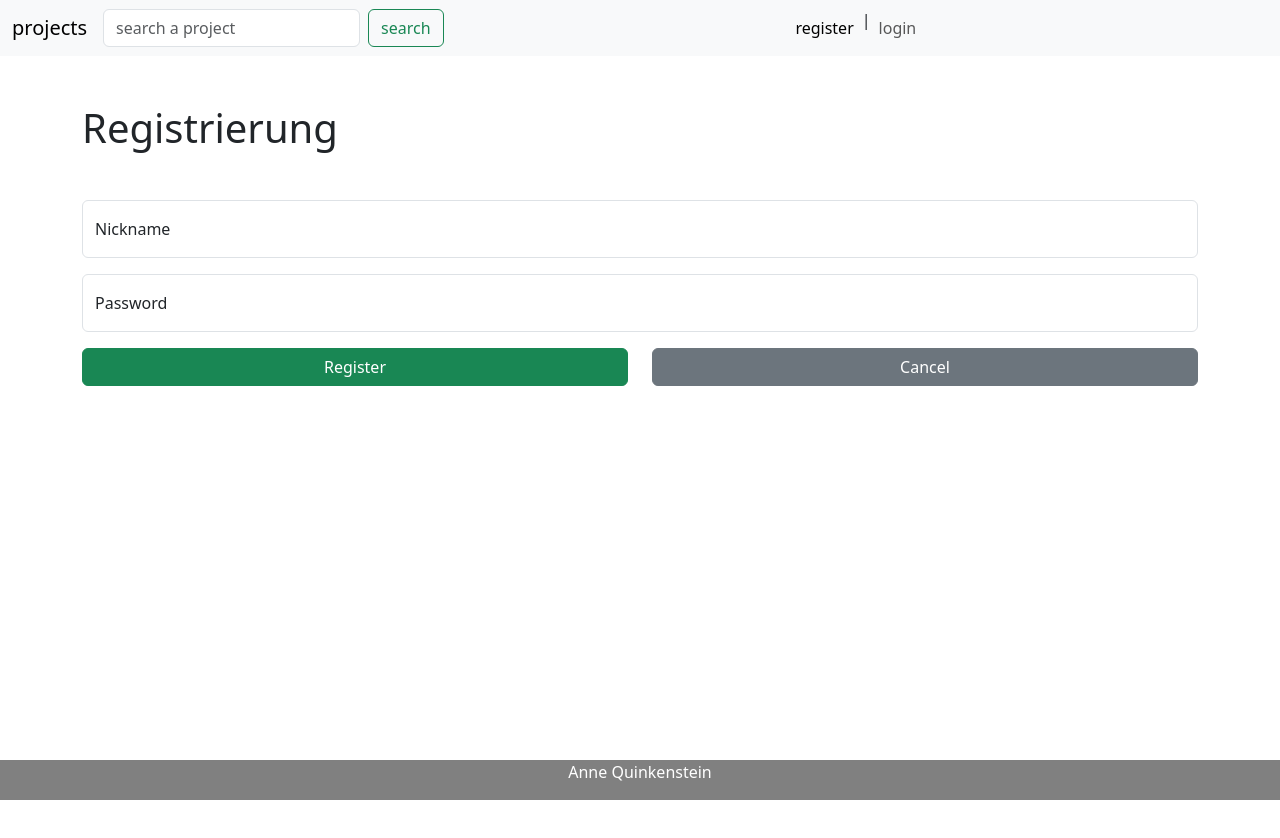
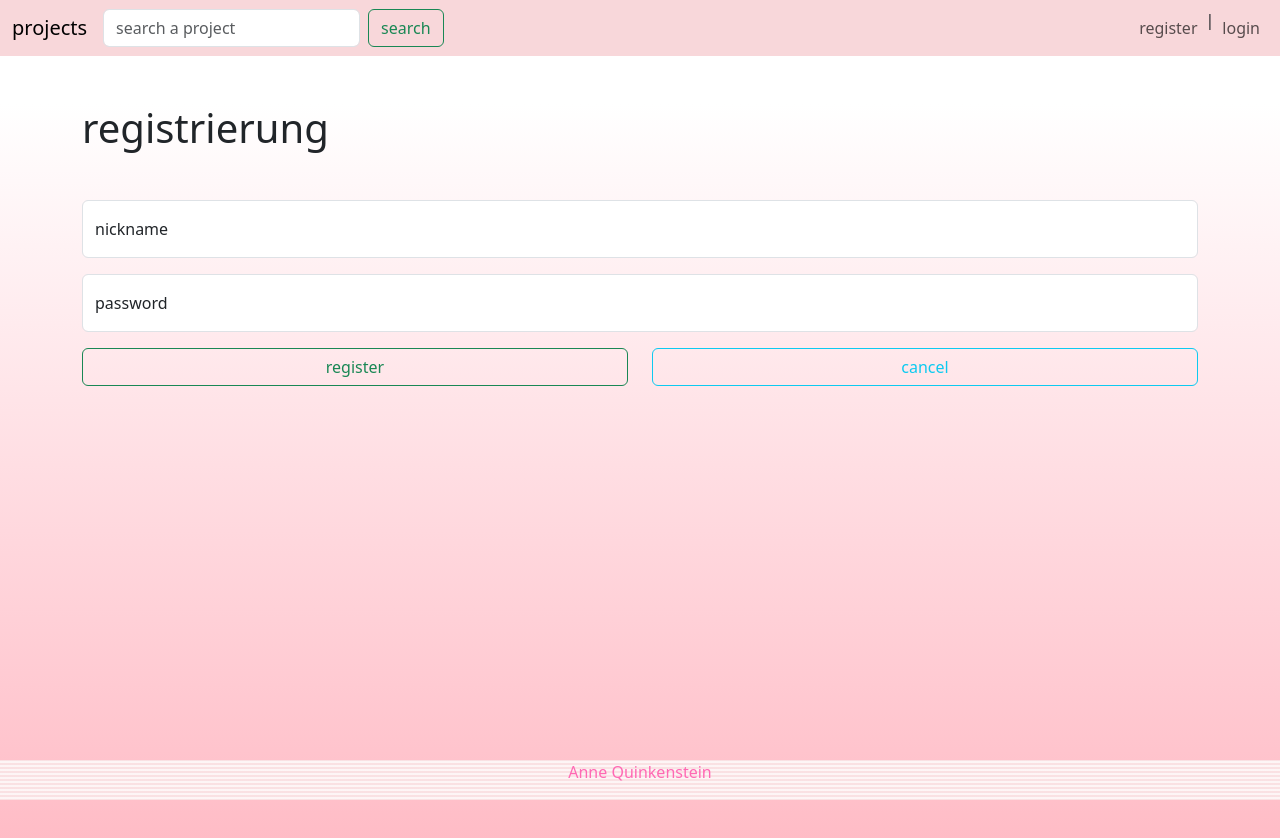
Before and after one commit to AnneQuinkenstein/Frontend_Projects, an Angular app: page /register in a window 1280 px wide. Shown: the top 838 px of the page. Before the commit the page ends 800 px from the top, so only its background shows below. Built offline with nearby package versions, Linux system fonts and the light colour scheme.

Commit message:
UI Changes

```diff
--- a/src/app/app.routes.ts
+++ b/src/app/app.routes.ts
@@ -1,6 +1,5 @@
 import { Routes } from '@angular/router';
 import {ProjectsComponent} from "./projects/projects.component";
-import {ProjectsUpdateComponent} from "./projects-update/projects-update.component";
 import {RegisterComponent} from "./register/register.component";
 import {MilestoneComponent} from "./milestone/milestone.component";
 import {UsersComponent} from "./users/users.component";
@@ -8,7 +7,6 @@ import {UsersComponent} from "./users/users.component";
 export const routes: Routes = [
   { path: '', component: ProjectsComponent, pathMatch: 'full'},
   { path: 'projects', component: ProjectsComponent, pathMatch: 'full'},
-  { path: 'projects/:id', component: ProjectsUpdateComponent },
   { path: 'register', component: RegisterComponent },
   { path: 'milestone/:id', component: MilestoneComponent },
   { path: 'users', component: UsersComponent, pathMatch: 'full'},
--- a/src/app/footer/footer.component.css
+++ b/src/app/footer/footer.component.css
@@ -3,7 +3,8 @@
   left: 0;
   bottom: 0;
   width: 100%;
-  background-color: grey;
-  color: white;
+  color: hotpink;
   text-align: center;
+  background-color: #f8d7da;
+  background-image: repeating-linear-gradient(#f8d7da, white 5%, #f8d7da 10%);
 }
--- a/src/app/nav/nav.component.css
+++ b/src/app/nav/nav.component.css
@@ -1,3 +1,7 @@
-ul {
- justify-content: space-between;
+#left{
+  margin-left: auto !important;
 }
+.navbar {
+  opacity: 1;
+  background-color: #f8d7da;
+}
--- a/src/app/nav/nav.component.html
+++ b/src/app/nav/nav.component.html
@@ -1,4 +1,4 @@
-<nav class="navbar navbar-expand-lg navbar-light bg-light">
+<nav class="navbar navbar-expand-lg navbar-light">
   <div class="container-fluid">
     <a class="navbar-brand" [routerLink]="'projects'">projects</a>
     <button class="navbar-toggler" type="button" data-bs-toggle="collapse" data-bs-target="#navbarSupportedContent" aria-controls="navbarSupportedContent" aria-expanded="false" aria-label="Toggle navigation">
@@ -34,9 +34,9 @@
         </form>
       </ul>
 
-      <ul class="navbar-nav me-auto mb-2 mb-lg-0">
+      <ul class="navbar-nav mb-2 mb-lg-0" id="left">
         <li class="nav-item">
-          <a class="nav-link active" aria-current="page" [routerLink]="'register'"> register</a>
+          <a class="nav-link acti me-auto ve" aria-current="page" [routerLink]="'register'"> register</a>
         </li>
         |
         <li class="nav-item">
--- a/src/app/projects-update/projects-update.component.html
+++ /dev/null
@@ -1 +0,0 @@
-<p>projects-update works!</p>
--- a/src/app/projects/projects.component.css
+++ b/src/app/projects/projects.component.css
@@ -1,6 +1,6 @@
 @import url('../../../node_modules/bootstrap-icons/font/bootstrap-icons.css');
 div{
-  background-color: lightpink;
+
   text-align: center;
   padding: 1%;
 }
@@ -12,3 +12,13 @@ a{
 .invalid-feedback {
   background-color: #b6d4fe;
 }
+
+.ausdehnen {
+  background-image: repeating-linear-gradient(#f8d7da, white 10%, #f8d7da 20%);
+  width: 100%;
+  height: 100vh
+}
+
+.table{
+  opacity: 0.8;
+}
--- a/src/app/projects/projects.component.html
+++ b/src/app/projects/projects.component.html
@@ -1,5 +1,5 @@
 
-<div>
+<div class="ausdehnen">
   <div><h1>pi pa projects</h1></div>
 <table class="table table-striped table-hover table-responsive">
   <thead>
--- a/src/app/register/register.component.css
+++ b/src/app/register/register.component.css
@@ -0,0 +1,9 @@
+.bucket {
+  background-image: linear-gradient(
+    to bottom,
+    white,
+  lightpink
+  );
+  width: 100vw;
+  height: 100vh;
+}
--- a/src/app/register/register.component.html
+++ b/src/app/register/register.component.html
@@ -1,10 +1,11 @@
-<div class="container">
-  <h1 class="my-5">Registrierung</h1>
+<div class="bucket">
+  <div class="container">
+  <h1 class="my-5">registrierung</h1>
 
   <div class="mb-3 form-floating">
-    <input type="text" class="form-control" id="idNickname" placeholder="Nickname" [formControl]="nicknameControl"
+    <input type="text" class="form-control" id="idNickname" placeholder="nickname" [formControl]="nicknameControl"
            [class]="nicknameControl.touched ? nicknameControl.valid ? 'is-valid' : 'is-invalid' : ''">
-    <label for="idNickname">Nickname</label>
+    <label for="idNickname">nickname</label>
     <div class="invalid-feedback">
       Please provide a nickname.
     </div>
@@ -13,17 +14,18 @@
   <div class="mb-3 form-floating">
     <input type="text" class="form-control" id="idPassword" placeholder="password" [formControl]="passwordControl"
            [class]="passwordControl.touched ? passwordControl.valid ? 'is-valid' : 'is-invalid' : ''">
-    <label for="idPassword">Password</label>
+    <label for="idPassword">password</label>
     <div class="invalid-feedback">
       Please provide a password.
     </div>
   </div>
   <div class="row">
     <div class="col">
-      <button type="button" class="w-100 btn btn-success" (click)="register()">Register</button>
+      <button type="button" class="w-100 btn btn-outline-success" (click)="register()">register</button>
     </div>
     <div class="col">
-      <button type="button" class="w-100 btn btn-secondary" (click)="cancel()">Cancel</button>
+      <button type="button" class="w-100 btn btn-outline-info" (click)="cancel()">cancel</button>
     </div>
   </div>
 </div>
+</div>
```
Also changed, not shown: src/app/projects-update/projects-update.component.ts (deleted, +0 -13 lines), src/app/app.component.css (line endings or trailing spaces), src/app/projects-update/projects-update.component.css (deleted), 1 other file (tests, documents, lock files or other folders).
